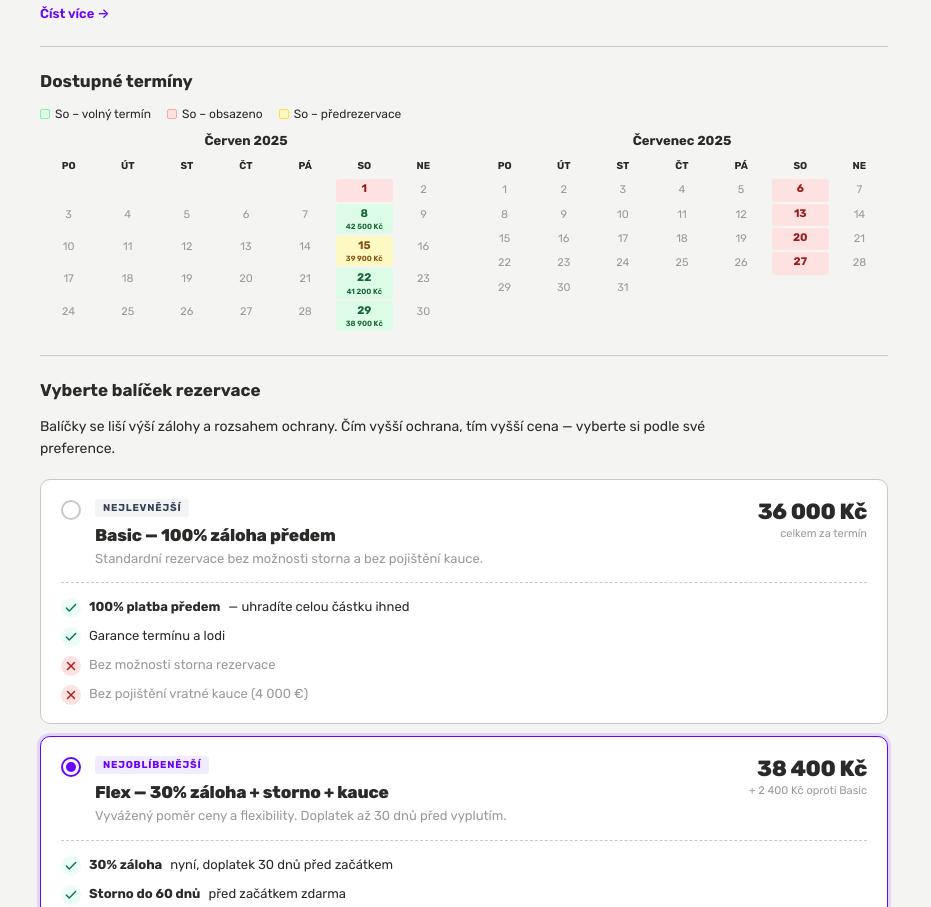
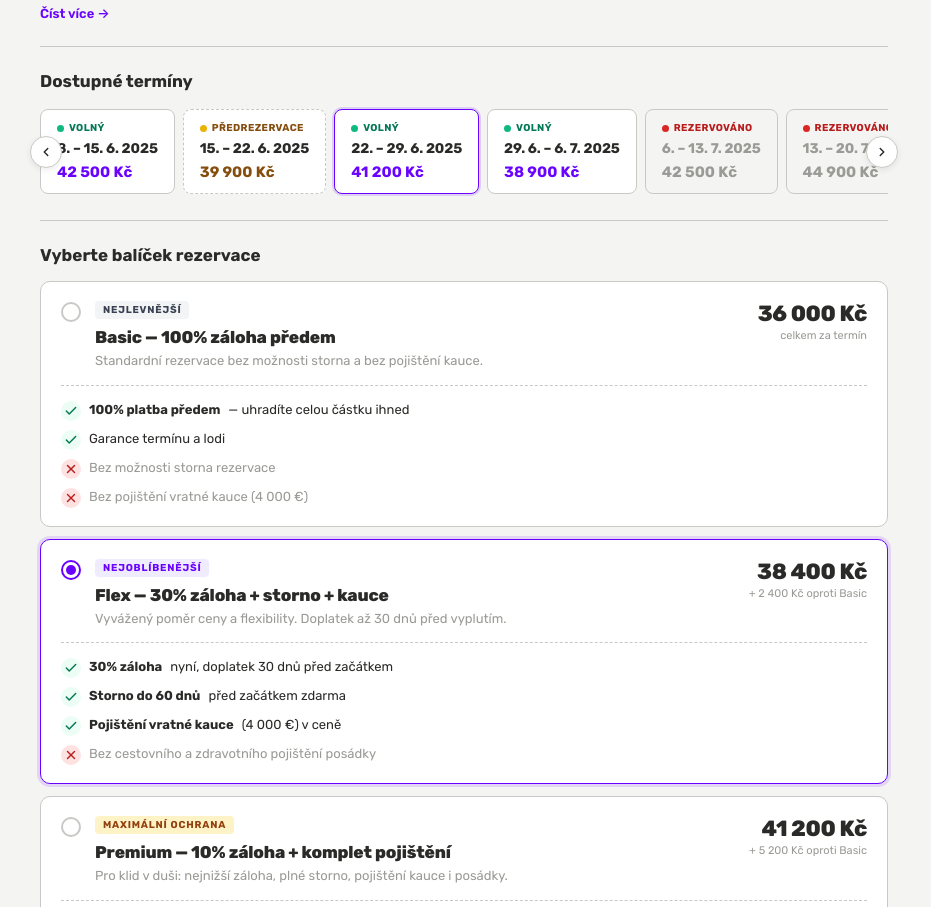
Before and after one commit to PanParecek/yachtnet-wf, a plain HTML site: page detail-lodi.html in a window 1280 px wide. Shown: the part 2325-3232 px from the top of the page, without its empty margins (0-931 px from the left). Drawn offline with Linux system fonts and the light colour scheme.

Commit message:
Add files via upload

```diff
--- a/detail-lodi.html
+++ b/detail-lodi.html
@@ -185,41 +185,81 @@
         <!-- DOSTUPNÉ TERMÍNY -->
         <div class="detail-section" id="sec-terminy">
           <div class="detail-section-title">Dostupné termíny</div>
-          <div class="cal-legend">
-            <div class="cal-legend-item"><div class="cal-dot free"></div>So – volný termín</div>
-            <div class="cal-legend-item"><div class="cal-dot taken"></div>So – obsazeno</div>
-            <div class="cal-legend-item"><div class="cal-dot opt"></div>So – předrezervace</div>
-          </div>
-          <div class="cal-months">
-            <div>
-              <div class="cal-month-title">Červen 2025</div>
-              <div class="cal-grid">
-                <div class="cd hdr">Po</div><div class="cd hdr">Út</div><div class="cd hdr">St</div><div class="cd hdr">Čt</div><div class="cd hdr">Pá</div><div class="cd hdr">So</div><div class="cd hdr">Ne</div>
-                <div class="cd"></div><div class="cd"></div><div class="cd"></div><div class="cd"></div><div class="cd"></div><div class="cd sat taken">1</div><div class="cd">2</div>
-                <div class="cd">3</div><div class="cd">4</div><div class="cd">5</div><div class="cd">6</div><div class="cd">7</div><div class="cd sat">8<span class="sat-price">42 500 Kč</span></div><div class="cd">9</div>
-                <div class="cd">10</div><div class="cd">11</div><div class="cd">12</div><div class="cd">13</div><div class="cd">14</div><div class="cd sat opt">15<span class="sat-price">39 900 Kč</span></div><div class="cd">16</div>
-                <div class="cd">17</div><div class="cd">18</div><div class="cd">19</div><div class="cd">20</div><div class="cd">21</div><div class="cd sat">22<span class="sat-price">41 200 Kč</span></div><div class="cd">23</div>
-                <div class="cd">24</div><div class="cd">25</div><div class="cd">26</div><div class="cd">27</div><div class="cd">28</div><div class="cd sat">29<span class="sat-price">38 900 Kč</span></div><div class="cd">30</div>
+          <div class="term-slider">
+            <button class="term-nav term-nav--prev" type="button" aria-label="Předchozí termíny">
+              <svg xmlns="http://www.w3.org/2000/svg" width="14" height="14" viewBox="0 0 24 24" fill="none" stroke="currentColor" stroke-width="2.5" stroke-linecap="round" stroke-linejoin="round"><polyline points="15 18 9 12 15 6"/></svg>
+            </button>
+            <div class="term-list">
+              <label class="term-box">
+                <input type="radio" name="term" value="2025-06-08" />
+                <div class="term-box-inner">
+                  <div class="term-status term-status--free"><span class="term-status-dot"></span>Volný</div>
+                  <div class="term-range">8. – 15. 6. 2025</div>
+                  <div class="term-price">42 500 Kč</div>
+                </div>
+              </label>
+              <label class="term-box term-box--opt">
+                <input type="radio" name="term" value="2025-06-15" />
+                <div class="term-box-inner">
+                  <div class="term-status term-status--opt"><span class="term-status-dot"></span>Předrezervace</div>
+                  <div class="term-range">15. – 22. 6. 2025</div>
+                  <div class="term-price">39 900 Kč</div>
+                </div>
+              </label>
+              <label class="term-box">
+                <input type="radio" name="term" value="2025-06-22" checked />
+                <div class="term-box-inner">
+                  <div class="term-status term-status--free"><span class="term-status-dot"></span>Volný</div>
+                  <div class="term-range">22. – 29. 6. 2025</div>
+                  <div class="term-price">41 200 Kč</div>
+                </div>
+              </label>
+              <label class="term-box">
+                <input type="radio" name="term" value="2025-06-29" />
+                <div class="term-box-inner">
+                  <div class="term-status term-status--free"><span class="term-status-dot"></span>Volný</div>
+                  <div class="term-range">29. 6. – 6. 7. 2025</div>
+                  <div class="term-price">38 900 Kč</div>
+                </div>
+              </label>
+              <div class="term-box term-box--taken" aria-disabled="true">
+                <div class="term-box-inner">
+                  <div class="term-status term-status--taken"><span class="term-status-dot"></span>Rezervováno</div>
+                  <div class="term-range">6. – 13. 7. 2025</div>
+                  <div class="term-price">42 500 Kč</div>
+                </div>
+              </div>
+              <div class="term-box term-box--taken" aria-disabled="true">
+                <div class="term-box-inner">
+                  <div class="term-status term-status--taken"><span class="term-status-dot"></span>Rezervováno</div>
+                  <div class="term-range">13. – 20. 7. 2025</div>
+                  <div class="term-price">44 900 Kč</div>
+                </div>
+              </div>
+              <div class="term-box term-box--taken" aria-disabled="true">
+                <div class="term-box-inner">
+                  <div class="term-status term-status--taken"><span class="term-status-dot"></span>Rezervováno</div>
+                  <div class="term-range">20. – 27. 7. 2025</div>
+                  <div class="term-price">46 200 Kč</div>
+                </div>
+              </div>
+              <div class="term-box term-box--taken" aria-disabled="true">
+                <div class="term-box-inner">
+                  <div class="term-status term-status--taken"><span class="term-status-dot"></span>Rezervováno</div>
+                  <div class="term-range">27. 7. – 3. 8. 2025</div>
+                  <div class="term-price">47 500 Kč</div>
+                </div>
               </div>
             </div>
-            <div>
-              <div class="cal-month-title">Červenec 2025</div>
-              <div class="cal-grid">
-                <div class="cd hdr">Po</div><div class="cd hdr">Út</div><div class="cd hdr">St</div><div class="cd hdr">Čt</div><div class="cd hdr">Pá</div><div class="cd hdr">So</div><div class="cd hdr">Ne</div>
-                <div class="cd">1</div><div class="cd">2</div><div class="cd">3</div><div class="cd">4</div><div class="cd">5</div><div class="cd sat taken">6</div><div class="cd">7</div>
-                <div class="cd">8</div><div class="cd">9</div><div class="cd">10</div><div class="cd">11</div><div class="cd">12</div><div class="cd sat taken">13</div><div class="cd">14</div>
-                <div class="cd">15</div><div class="cd">16</div><div class="cd">17</div><div class="cd">18</div><div class="cd">19</div><div class="cd sat taken">20</div><div class="cd">21</div>
-                <div class="cd">22</div><div class="cd">23</div><div class="cd">24</div><div class="cd">25</div><div class="cd">26</div><div class="cd sat taken">27</div><div class="cd">28</div>
-                <div class="cd">29</div><div class="cd">30</div><div class="cd">31</div>
-              </div>
-            </div>
+            <button class="term-nav term-nav--next" type="button" aria-label="Další termíny">
+              <svg xmlns="http://www.w3.org/2000/svg" width="14" height="14" viewBox="0 0 24 24" fill="none" stroke="currentColor" stroke-width="2.5" stroke-linecap="round" stroke-linejoin="round"><polyline points="9 18 15 12 9 6"/></svg>
+            </button>
           </div>
         </div>
 
         <!-- BALÍČKY REZERVACE -->
         <div class="detail-section" id="sec-balicky">
           <div class="detail-section-title">Vyberte balíček rezervace</div>
-          <p class="pkg-intro">Balíčky se liší výší zálohy a rozsahem ochrany. Čím vyšší ochrana, tím vyšší cena — vyberte si podle své preference.</p>
           <div class="pkg-list">
 
             <label class="pkg-card">
```
Also changed, not shown: 2 other files.
